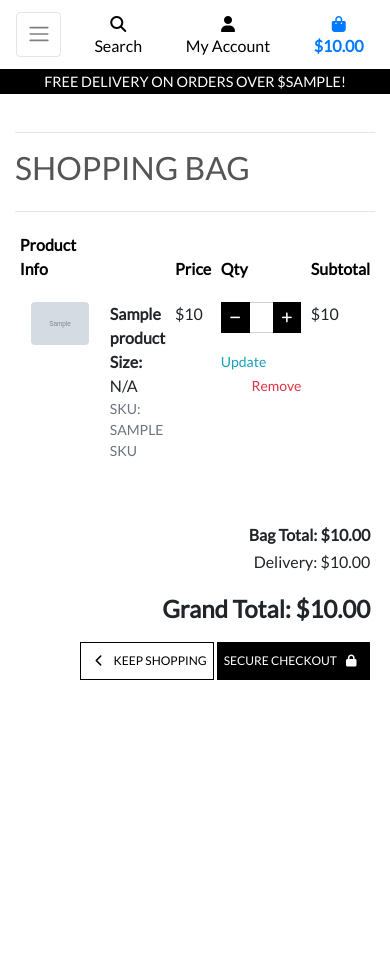
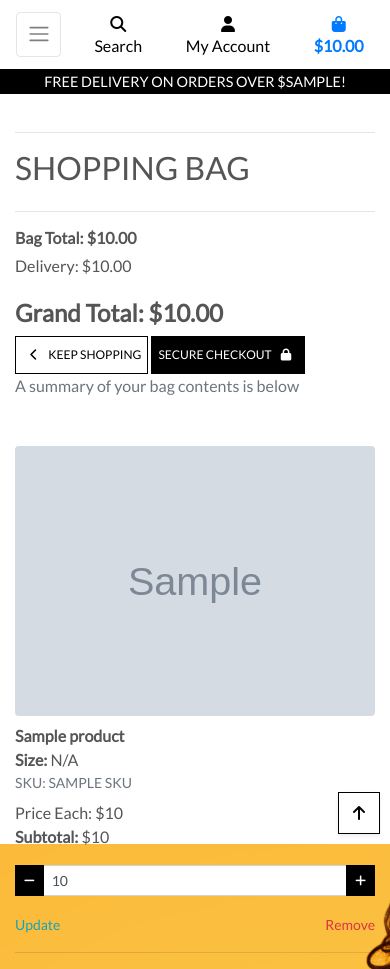
Before and after one commit to pez57/boutique_ado_store, a Django app: template bag/templates/bag/bag.html in a window 390 px wide. Before the commit the page ends 680 px from the top, so only its background shows below. Run offline with Django 3.2, Linux system fonts and the light colour scheme; the template is opened without the code that fills it: most values are stand-ins (such as "Sample title", 1, 10 or a date in 2020); grey boxes marked "Sample" are stand-in pictures; some libraries are stand-ins or nearby versions.

Commit message:
Refactored bag

```diff
--- /dev/null
+++ b/bag/templates/bag/bag-total.html
@@ -0,0 +1,8 @@
+<h6><strong>Bag Total: ${{ total|floatformat:2 }}</strong></h6>
+<h6>Delivery: ${{ delivery|floatformat:2 }}</h6>
+<h4 class="mt-4"><strong>Grand Total: ${{ grand_total|floatformat:2 }}</strong></h4>
+{% if free_delivery_delta > 0 %}
+    <p class="mb-1 text-danger">
+        You could get free delivery by spending just <strong>${{ free_delivery_delta }}</strong> more!
+    </p>
+{% endif %}
--- a/bag/templates/bag/bag.html
+++ b/bag/templates/bag/bag.html
@@ -24,7 +24,43 @@
         <div class="row">
             <div class="col">
                 {% if bag_items %}
-                    <div class="table-responsive rounded">
+                    <div class="d-block d-md-none">
+                        <div class="row">
+                            <div class="col">
+                                {% include "bag/bag-total.html" %}
+                            </div>
+                        </div>
+                        <div class="row">
+                            <div class="col">
+                                {% include "bag/checkout-buttons.html" %}
+                                <p class="text-muted mb-5">A summary of your bag contents is below</p>
+                            </div>
+                        </div>
+                        {% for item in bag_items %}
+                            <div class="row">
+                                <div class="col-12 col-sm-6 mb-2">
+                                    {% include "bag/product-image.html" %}
+                                </div>
+                                <div class="col-12 col-sm-6 mb-2">
+                                    {% include "bag/product-info.html" %}
+                                </div>
+                                <div class="col-12 col-sm-6 order-sm-last">
+                                    <p class="my-0">Price Each: ${{ item.product.price }}</p>
+                                    <p><strong>Subtotal: </strong>${{ item.product.price | calc_subtotal:item.quantity }}</p>
+                                </div>
+                                <div class="col-12 col-sm-6">
+                                    {% include "bag/quantity-form.html" %}
+                                </div>
+                            </div>
+                            <div class="row"><div class="col"><hr></div></div>
+                        {% endfor %}
+                        <div class="btt-button shadow-sm rounded-0 border border-black">
+                            <a class="btt-link d-flex h-100">
+                                <i class="fas fa-arrow-up text-black mx-auto my-auto"></i>
+                            </a>
+                        </div>
+                    </div>
+                    <div class="table-responsive rounded d-none d-md-block">
                         <table class="table table-sm table-borderless">
                             <thead class="text-black">
                                 <tr>
@@ -39,53 +75,16 @@
                             {% for item in bag_items %}
                                 <tr>
                                     <td class="p-3 w-25">
-                                        {% if item.product.image %}
-                                        <img class="img-fluid rounded" src="{{ item.product.image.url }}" alt="{{ item.product.name }}">
-                                        {% else %}
-                                        <img class="img-fluid rounded" src="{{ MEDIA_URL }}noimage.png" alt="{{ item.product.name }}">
-                                        {% endif %}
-                                     </td>
+                                        {% include "bag/product-image.html" %}
+                                    </td>
                                     <td class="py-3">
-                                        <p class="my-0"><strong>{{ item.product.name }}</strong></p>
-                                        <p class="my-0"><strong>Size: </strong>{% if item.product.has_sizes %}{{ item.size|upper }}{% else %}N/A{% endif %}</p>
-                                        <p class="my-0 small text-muted">SKU: {{ item.product.sku|upper }}</p>
+                                        {% include "bag/product-info.html" %}
                                     </td>
                                     <td class="py-3">
                                         <p class="my-0">${{ item.product.price }}</p>
                                     </td>
                                     <td class="py-3 w-25">
-                                        <form action="{% url 'adjust_bag' item.item_id %}" class="form update-form" method="POST">
-                                            {% csrf_token %}
-                                            <div class="form-group">
-                                                <div class="input-group">
-                                                    <div class="input-group-prepend">
-                                                        <button class="decrement-qty btn btn-sm btn-black rounded-0"
-                                                            data-item_id="{{ item.item_id }}" id="decrement-qty_{{ item.item_id }}">
-                                                            <span>
-                                                                <i class="fas fa-minus fa-sm"></i>
-                                                            </span>
-                                                        </button>
-                                                    </div>
-                                                    <input class="form-control form-control-sm qty_input" type="number"
-                                                        name="quantity" value="{{ item.quantity }}" min="1" max="99"
-                                                        data-item_id="{{ item.item_id }}"
-                                                        id="id_qty_{{ item.item_id }}">
-                                                    <div class="input-group-append">
-                                                        <button class="increment-qty btn btn-sm btn-black rounded-0"
-                                                            data-item_id="{{ item.item_id }}" id="increment-qty_{{ item.item_id }}">
-                                                            <span>
-                                                                <i class="fas fa-plus fa-sm"></i>
-                                                            </span>
-                                                        </button>
-                                                    </div>
-                                                    {% if item.product.has_sizes %}
-                                                        <input type="hidden" name="product_size" value="{{ item.size }}">
-                                                    {% endif %}
-                                                </div>
-                                            </div>
-                                        </form>
-                                        <a class="update-link text-info"><small>Update</small></a>
-                                        <a class="remove-item text-danger float-right" id="remove_{{ item.item_id }}" data-product_size="{{ item.size }}"><small>Remove</small></a>
+                                        {% include "bag/quantity-form.html" %}
                                     </td>
                                     <td class="py-3">
                                         <p class="my-0">${{ item.product.price | calc_subtotal:item.quantity }}</p>
@@ -94,30 +93,12 @@
                             {% endfor %}
                             <tr>
                                 <td colspan="5" class="pt-5 text-right">
-                                    <h6><strong>Bag Total: ${{ total|floatformat:2 }}</strong></h6>
-                                    <h6>Delivery: ${{ delivery|floatformat:2 }}</h6>
-                                    <h4 class="mt-4"><strong>Grand Total: ${{ grand_total|floatformat:2 }}</strong></h4>
-                                    {% if free_delivery_delta > 0 %}
-                                        <p class="mb-1 text-danger">
-                                            You could get free delivery by spending just <strong>${{ free_delivery_delta }}</strong> more!
-                                        </p>
-                                    {% endif %}
+                                    {% include "bag/bag-total.html" %}
                                 </td>
                             </tr>
                             <tr>
                                 <td colspan="5" class="text-right">
-                                    <a href="{% url 'products' %}" class="btn btn-outline-black rounded-0 btn-lg">
-                                        <span class="icon">
-                                            <i class="fas fa-chevron-left"></i>
-                                        </span>
-                                        <span class="text-uppercase">Keep Shopping</span>
-                                    </a>
-                                    <a href="{% url 'checkout' %}" class="btn btn-black rounded-0 btn-lg">
-                                        <span class="text-uppercase">Secure Checkout</span>
-                                        <span class="icon">
-                                            <i class="fas fa-lock"></i>
-                                        </span>
-                                    </a>
+                                    {% include "bag/checkout-buttons.html" %}
                                 </td>
                             </tr>
                         </table>
@@ -138,29 +119,32 @@
 
 {% block postloadjs %}
 {{ block.super }}
+<script type="text/javascript">
+    $('.btt-link').click(function(e) {
+        window.scrollTo(0,0)
+    })
+</script>
 {% include 'products/includes/quantity_input_script.html' %}
 
 <script type="text/javascript">
-    //update quantity on click
+    // Update quantity on click
     $('.update-link').click(function(e) {
         var form = $(this).prev('.update-form');
         form.submit();
     })
 
-    //remove item and reload on click
+    // Remove item and reload on click
     $('.remove-item').click(function(e) {
-        var csrfToken = "{{ csrf_token }}"
+        var csrfToken = "{{ csrf_token }}";
         var itemId = $(this).attr('id').split('remove_')[1];
-        var size = $(this).data('size');
+        var size = $(this).data('product_size');
         var url = `/bag/remove/${itemId}/`;
-        var data = {'csrfmiddlewaretoken': csrfToken, 'product_size': size}
+        var data = {'csrfmiddlewaretoken': csrfToken, 'product_size': size};
 
         $.post(url, data)
-        .done(function() {
-            location.reload();
-        });
-
+         .done(function() {
+             location.reload();
+         });
     })
-
 </script>
 {% endblock %}
--- /dev/null
+++ b/bag/templates/bag/checkout-buttons.html
@@ -0,0 +1,12 @@
+<a href="{% url 'products' %}" class="btn btn-outline-black rounded-0 btn-lg">
+    <span class="icon">
+        <i class="fas fa-chevron-left"></i>
+    </span>
+    <span class="text-uppercase">Keep Shopping</span>
+</a>
+<a href="{% url 'checkout' %}" class="btn btn-black rounded-0 btn-lg">
+    <span class="text-uppercase">Secure Checkout</span>
+    <span class="icon">
+        <i class="fas fa-lock"></i>
+    </span>
+</a>
--- /dev/null
+++ b/bag/templates/bag/product-image.html
@@ -0,0 +1,5 @@
+{% if item.product.image %}
+    <img class="img-fluid rounded" src="{{ item.product.image.url }}" alt="{{ item.product.name }}">
+{% else %}
+    <img class="img-fluid rounded" src="{{ MEDIA_URL }}noimage.png" alt="{{ item.product.name }}">
+{% endif %}
--- /dev/null
+++ b/bag/templates/bag/product-info.html
@@ -0,0 +1,3 @@
+<p class="my-0"><strong>{{ item.product.name }}</strong></p>
+<p class="my-0"><strong>Size: </strong>{% if item.product.has_sizes %}{{ item.size|upper }}{% else %}N/A{% endif %}</p>
+<p class="my-0 small text-muted">SKU: {{ item.product.sku|upper }}</p>
--- /dev/null
+++ b/bag/templates/bag/quantity-form.html
@@ -0,0 +1,32 @@
+<form class="form update-form" method="POST" action="{% url 'adjust_bag' item.item_id %}">
+    {% csrf_token %}
+    <div class="form-group">
+        <div class="input-group">
+            <div class="input-group-prepend">
+                <button class="decrement-qty btn btn-sm btn-black rounded-0"
+                    data-item_id="{{ item.item_id }}" id="decrement-qty_{{ item.item_id }}">
+                    <span>
+                        <i class="fas fa-minus fa-sm"></i>
+                    </span>
+                </button>
+            </div>
+            <input class="form-control form-control-sm qty_input" type="number"
+                name="quantity" value="{{ item.quantity }}" min="1" max="99"
+                data-item_id="{{ item.item_id }}"
+                id="id_qty_{{ item.item_id }}">
+            <div class="input-group-append">
+                <button class="increment-qty btn btn-sm btn-black rounded-0"
+                    data-item_id="{{ item.item_id }}" id="increment-qty_{{ item.item_id }}">
+                    <span>
+                        <i class="fas fa-plus fa-sm"></i>
+                    </span>
+                </button>
+            </div>
+            {% if item.product.has_sizes %}
+                <input type="hidden" name="product_size" value="{{ item.size }}">
+            {% endif %}
+        </div>
+    </div>
+</form>
+<a class="update-link text-info"><small>Update</small></a>
+<a class="remove-item text-danger float-right" id="remove_{{ item.item_id }}" data-product_size="{{ item.size }}"><small>Remove</small></a>
```
